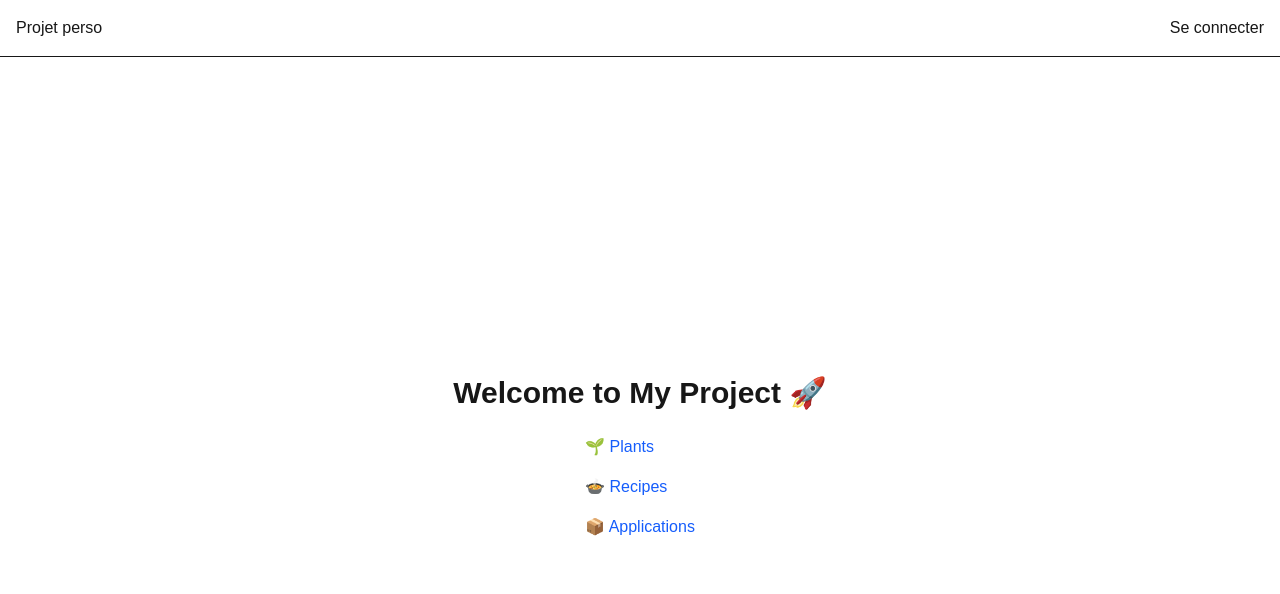
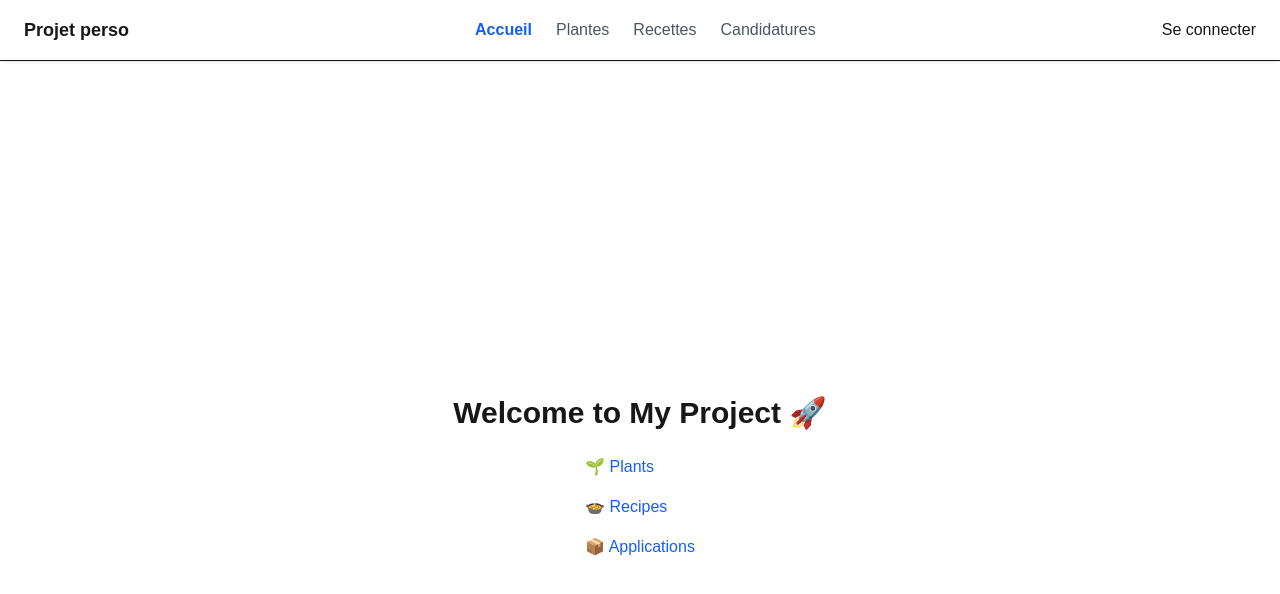
Before and after one commit to GuillaumeCoquemont/projet_perso, a Next.js app: page / in a window 1280 px wide. Shown: the top 594 px of the page. Built offline with nearby package versions, Linux system fonts and the light colour scheme; no server answers.

Commit message:
refactor(header): split into server (Header) and client (HeaderNav) components to handle auth and active nav state

```diff
--- /dev/null
+++ b/app/components/layout/Header.tsx
@@ -0,0 +1,27 @@
+import Link from "next/link";
+import { auth } from "@/lib/auth";
+import SignOutButton from "@/app/applications/components/common/SignOutButton";
+import HeaderNav from "./HeaderNav";
+
+export default async function Header() {
+  const session = await auth();
+
+  return (
+    <header className="bg-white border-b shadow-sm">
+      <nav className="container mx-auto flex items-center justify-between py-4 px-6">
+        <span className="font-bold text-lg">Projet perso</span>
+        <HeaderNav /> {/* la partie client */}
+        <div>
+          {session ? (
+            <div className="flex items-center gap-3">
+              <span>{session.user.email}</span>
+              <SignOutButton />
+            </div>
+          ) : (
+            <Link href="/login">Se connecter</Link>
+          )}
+        </div>
+      </nav>
+    </header>
+  );
+}
--- /dev/null
+++ b/app/components/layout/HeaderNav.tsx
@@ -0,0 +1,34 @@
+"use client";
+
+import Link from "next/link";
+import { usePathname } from "next/navigation";
+
+const navItems = [
+  { href: "/", label: "Accueil" },
+  { href: "/plants", label: "Plantes" },
+  { href: "/recipes", label: "Recettes" },
+  { href: "/applications", label: "Candidatures" },
+];
+
+export default function HeaderNav() {
+  const pathname = usePathname();
+
+  return (
+    <ul className="flex gap-6">
+      {navItems.map((item) => (
+        <li key={item.href}>
+          <Link
+            href={item.href}
+            className={
+              pathname === item.href || pathname.startsWith(item.href + "/")
+                ? "text-blue-600 font-semibold"
+                : "text-gray-600 hover:text-gray-900"
+            }
+          >
+            {item.label}
+          </Link>
+        </li>
+      ))}
+    </ul>
+  );
+}
--- a/app/layout.tsx
+++ b/app/layout.tsx
@@ -1,9 +1,7 @@
 import type { Metadata } from "next";
 import { Geist, Geist_Mono } from "next/font/google";
 import "./globals.css";
-import Link from "next/link";
-import { auth } from "@/lib/auth";
-import SignOutButton from "@/app/applications/components/common/SignOutButton";
+import Header from "./components/layout/Header";
 
 const geistSans = Geist({
   variable: "--font-geist-sans",
@@ -20,32 +18,16 @@ export const metadata: Metadata = {
   description: "Mini apps perso en Next.js",
 };
 
-export default async function RootLayout({
+export default function RootLayout({
   children,
 }: {
   children: React.ReactNode;
 }) {
-  const session = await auth();
-
   return (
     <html lang="fr">
-      <body
-        className={`${geistSans.variable} ${geistMono.variable} antialiased`}
-      >
-        <header className="flex items-center justify-between p-4 border-b">
-          <Link href="/">Projet perso</Link>
-          <nav>
-            {session ? (
-              <div className="flex items-center gap-3">
-                <span>{session.user.email}</span>
-                <SignOutButton />
-              </div>
-            ) : (
-              <Link href="/login">Se connecter</Link>
-            )}
-          </nav>
-        </header>
-        <main>{children}</main>
+      <body className={`${geistSans.variable} ${geistMono.variable} antialiased`}>
+        <Header />
+        <main className="container mx-auto p-4">{children}</main>
       </body>
     </html>
   );
```
